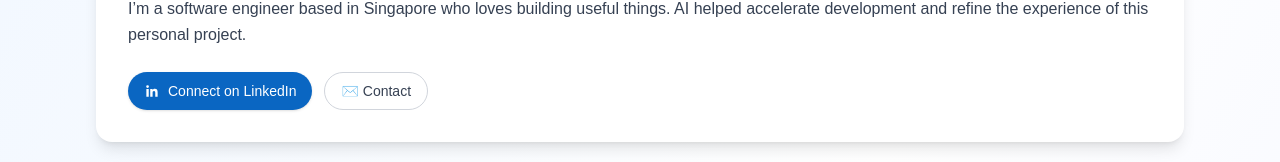
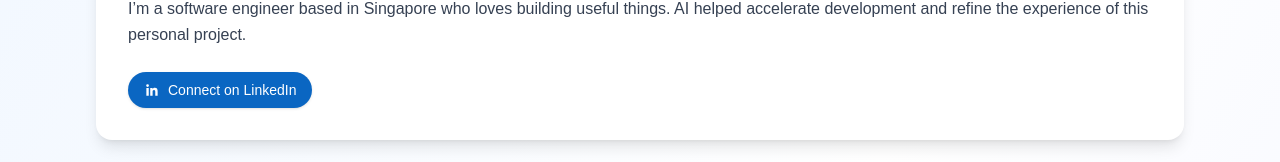
Before and after one commit to JosephCanete/been-there, a Next.js app: page /about in a window 1280 px wide. Shown: the part 601-763 px from the top of the page. Built offline with nearby package versions, Linux system fonts and the light colour scheme; no server answers.

Commit message:
chore: remove contact

```diff
--- a/src/app/about/page.tsx
+++ b/src/app/about/page.tsx
@@ -215,12 +215,6 @@ export default function AboutPage() {
                 </svg>
                 Connect on LinkedIn
               </a>
-              <a
-                href="mailto:hello@example.com"
-                className="inline-flex items-center gap-2 rounded-full border border-gray-300 text-gray-700 px-4 py-2 text-sm font-medium hover:bg-gray-50 transition-colors"
-              >
-                ✉️ Contact
-              </a>
             </div>
           </motion.section>
 
```
